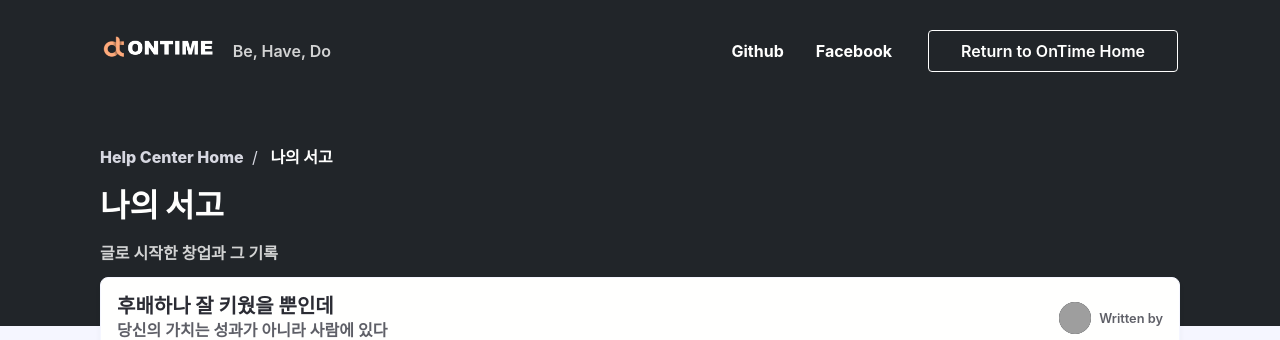
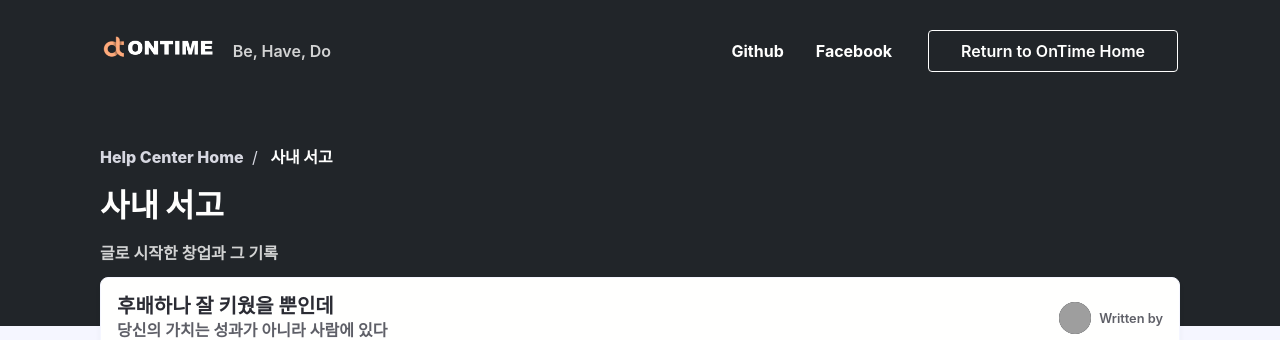
Before and after one commit to ontime-git/ontime-git.github.io, a Jekyll site: the page built from trace.html, in a window 1280 px wide. Shown: the top 340 px of the page. Built offline with Jekyll 4.4.1, drawn with Linux system fonts in a browser that asks for light colours; nearby versions of some CDN libraries; some web fonts are replaced; comment, search, counter and statistics services are not loaded; grey boxes are pictures that could not be loaded.

Commit message:
Update category_list.yml

```diff
--- a/_data/category_list.yml
+++ b/_data/category_list.yml
@@ -7,5 +7,5 @@ management:
   name: 경영 수업
   description: 사람, 기술, 시간, 돈
 trace:
-  name: 나의 서고
+  name: 사내 서고
   description: 글로 시작한 창업과 그 기록
```
